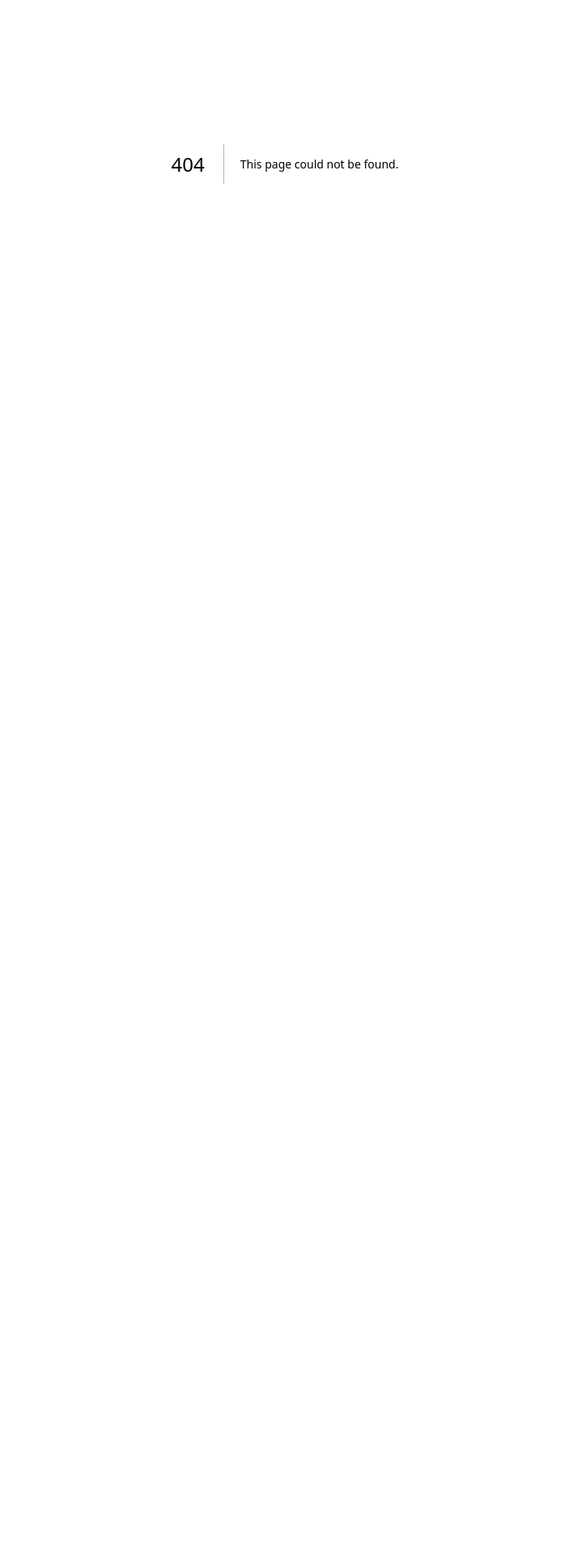
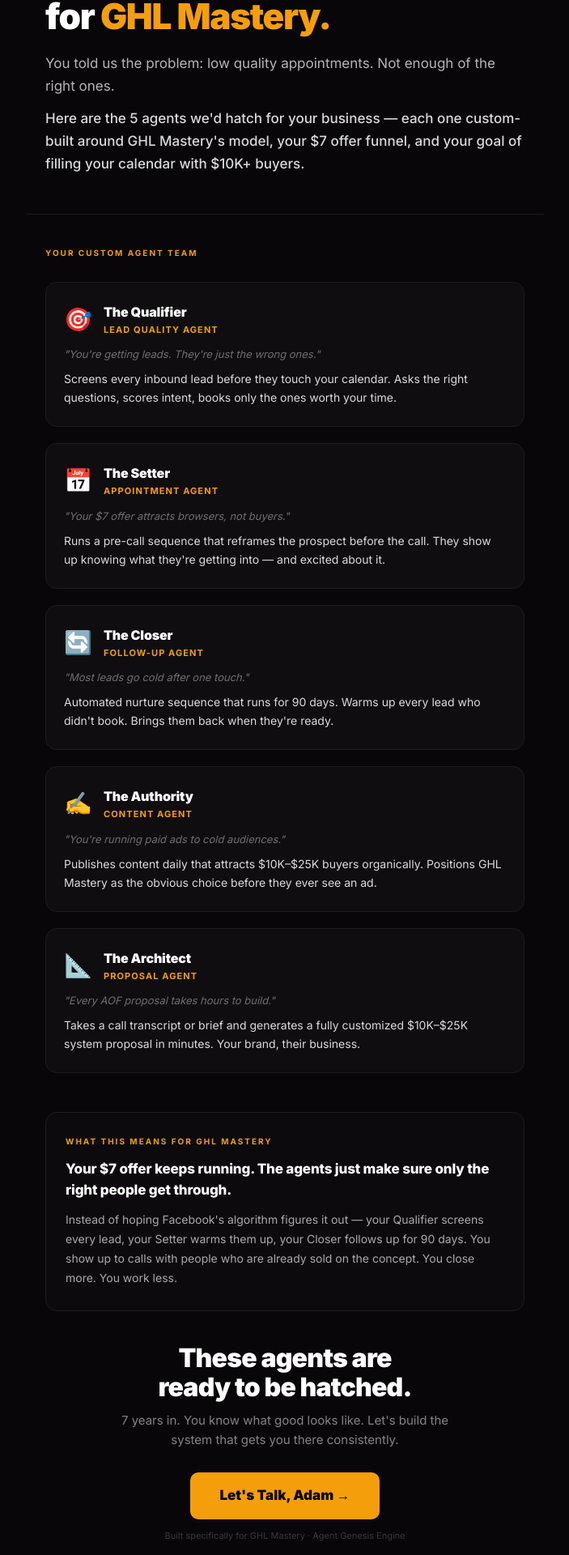
Before and after one commit to L0v3Chrix/age-landing, a Next.js app: page /for/adam in a window 1280 px wide. Before the commit this address had no page. Shown: the part 198-2118 px from the top of the page at 81% size, without its empty margins (288-991 px from the left). Before the commit the page ends 800 px from the top, so only its background shows below. Built offline with nearby package versions, Linux system fonts and the light colour scheme.

Commit message:
Adam custom deliverable — GHL Mastery, 5 custom agents

```diff
--- /dev/null
+++ b/app/for/adam/page.tsx
@@ -0,0 +1,136 @@
+import Link from "next/link";
+
+export default function AdamDeliverable() {
+  const agents = [
+    {
+      name: "The Qualifier",
+      role: "Lead Quality Agent",
+      problem: "You're getting leads. They're just the wrong ones.",
+      solution: "Screens every inbound lead before they touch your calendar. Asks the right questions, scores intent, books only the ones worth your time.",
+      icon: "🎯",
+    },
+    {
+      name: "The Setter",
+      role: "Appointment Agent",
+      problem: "Your $7 offer attracts browsers, not buyers.",
+      solution: "Runs a pre-call sequence that reframes the prospect before the call. They show up knowing what they're getting into — and excited about it.",
+      icon: "📅",
+    },
+    {
+      name: "The Closer",
+      role: "Follow-Up Agent",
+      problem: "Most leads go cold after one touch.",
+      solution: "Automated nurture sequence that runs for 90 days. Warms up every lead who didn't book. Brings them back when they're ready.",
+      icon: "🔄",
+    },
+    {
+      name: "The Authority",
+      role: "Content Agent",
+      problem: "You're running paid ads to cold audiences.",
+      solution: "Publishes content daily that attracts $10K–$25K buyers organically. Positions GHL Mastery as the obvious choice before they ever see an ad.",
+      icon: "✍️",
+    },
+    {
+      name: "The Architect",
+      role: "Proposal Agent",
+      problem: "Every AOF proposal takes hours to build.",
+      solution: "Takes a call transcript or brief and generates a fully customized $10K–$25K system proposal in minutes. Your brand, their business.",
+      icon: "📐",
+    },
+  ];
+
+  return (
+    <>
+      <style>{`
+        @import url('https://fonts.googleapis.com/css2?family=Inter:wght@400;500;600;700;800;900&display=swap');
+        *, *::before, *::after { box-sizing: border-box; margin: 0; padding: 0; }
+        body { background: #080608; color: #fff; font-family: 'Inter', system-ui, sans-serif; -webkit-font-smoothing: antialiased; }
+        @keyframes fadeUp { from{opacity:0;transform:translateY(16px)} to{opacity:1;transform:translateY(0)} }
+        .cta { display:inline-flex;align-items:center;justify-content:center;background:#f59e0b;color:#080608;font-size:17px;font-weight:900;font-family:inherit;padding:16px 36px;border-radius:10px;text-decoration:none;transition:transform 0.15s,background 0.15s; }
+        .cta:hover { transform:translateY(-2px);background:#fbbf24; }
+        @media(max-width:640px) {
+          .cta { width:100%;font-size:16px; }
+          .h1 { font-size:32px !important; }
+          .grid { grid-template-columns:1fr !important; }
+        }
+      `}</style>
+
+      {/* NAV */}
+      <nav style={{padding:"18px 24px",display:"flex",justifyContent:"space-between",alignItems:"center",borderBottom:"1px solid #141418",background:"rgba(8,6,8,0.95)"}}>
+        <Link href="/" style={{fontSize:13,fontWeight:900,letterSpacing:"0.2em",color:"#fff",textDecoration:"none"}}>AGE</Link>
+        <span style={{fontSize:11,color:"rgba(255,255,255,0.35)",letterSpacing:"0.08em",fontWeight:600}}>BUILT FOR ADAM · GHL MASTERY</span>
+      </nav>
+
+      {/* HERO */}
+      <section style={{padding:"60px 24px 48px",maxWidth:640,margin:"0 auto",animation:"fadeUp 0.7s ease both"}}>
+        <p style={{fontSize:10,fontWeight:700,letterSpacing:"0.2em",color:"#f59e0b",marginBottom:16}}>AGENT GENESIS ENGINE · CUSTOM ANALYSIS</p>
+        <h1 className="h1" style={{fontSize:44,fontWeight:900,lineHeight:1.07,letterSpacing:"-0.03em",color:"#fff",marginBottom:20}}>
+          Here's what AGE would do<br />
+          for <span style={{color:"#f59e0b"}}>GHL Mastery.</span>
+        </h1>
+        <p style={{fontSize:17,color:"rgba(255,255,255,0.7)",lineHeight:1.65,marginBottom:12}}>
+          You told us the problem: low quality appointments. Not enough of the right ones.
+        </p>
+        <p style={{fontSize:17,color:"rgba(255,255,255,0.85)",fontWeight:500,lineHeight:1.65,marginBottom:0}}>
+          Here are the 5 agents we'd hatch for your business — each one custom-built around GHL Mastery's model, your $7 offer funnel, and your goal of filling your calendar with $10K+ buyers.
+        </p>
+      </section>
+
+      {/* DIVIDER */}
+      <div style={{borderTop:"1px solid #1a1a1a",maxWidth:640,margin:"0 auto"}} />
+
+      {/* AGENTS */}
+      <section style={{padding:"40px 24px",maxWidth:640,margin:"0 auto"}}>
+        <p style={{fontSize:10,fontWeight:700,letterSpacing:"0.2em",color:"#f59e0b",marginBottom:28}}>YOUR CUSTOM AGENT TEAM</p>
+        <div className="grid" style={{display:"grid",gridTemplateColumns:"1fr",gap:20}}>
+          {agents.map((a, i) => (
+            <div key={i} style={{background:"#0f0d0f",border:"1px solid #1e1c1e",borderRadius:14,padding:"24px 22px"}}>
+              <div style={{display:"flex",alignItems:"flex-start",gap:14,marginBottom:12}}>
+                <span style={{fontSize:28,flexShrink:0}}>{a.icon}</span>
+                <div>
+                  <p style={{fontSize:16,fontWeight:900,color:"#fff",letterSpacing:"-0.01em"}}>{a.name}</p>
+                  <p style={{fontSize:11,color:"#f59e0b",fontWeight:700,letterSpacing:"0.1em",marginTop:2}}>{a.role.toUpperCase()}</p>
+                </div>
+              </div>
+              <p style={{fontSize:13,color:"rgba(255,255,255,0.4)",lineHeight:1.6,marginBottom:8,fontStyle:"italic"}}>
+                "{a.problem}"
+              </p>
+              <p style={{fontSize:14,color:"rgba(255,255,255,0.85)",lineHeight:1.65}}>
+                {a.solution}
+              </p>
+            </div>
+          ))}
+        </div>
+      </section>
+
+      {/* WHAT THIS MEANS */}
+      <section style={{padding:"8px 24px 40px",maxWidth:640,margin:"0 auto"}}>
+        <div style={{background:"#0c0a0c",border:"1px solid #1e1c1e",borderRadius:14,padding:"28px 24px"}}>
+          <p style={{fontSize:10,fontWeight:700,letterSpacing:"0.2em",color:"#f59e0b",marginBottom:14}}>WHAT THIS MEANS FOR GHL MASTERY</p>
+          <p style={{fontSize:17,fontWeight:800,color:"#fff",lineHeight:1.5,marginBottom:12,letterSpacing:"-0.01em"}}>
+            Your $7 offer keeps running. The agents just make sure only the right people get through.
+          </p>
+          <p style={{fontSize:14,color:"rgba(255,255,255,0.65)",lineHeight:1.7}}>
+            Instead of hoping Facebook's algorithm figures it out — your Qualifier screens every lead, your Setter warms them up, your Closer follows up for 90 days. You show up to calls with people who are already sold on the concept. You close more. You work less.
+          </p>
+        </div>
+      </section>
+
+      {/* CTA */}
+      <section style={{padding:"0 24px 72px",maxWidth:480,margin:"0 auto",textAlign:"center"}}>
+        <p style={{fontSize:"clamp(24px,4vw,32px)",fontWeight:900,lineHeight:1.15,letterSpacing:"-0.025em",color:"#fff",marginBottom:10}}>
+          These agents are<br />ready to be hatched.
+        </p>
+        <p style={{fontSize:15,color:"rgba(255,255,255,0.5)",marginBottom:28,lineHeight:1.6}}>
+          7 years in. You know what good looks like. Let's build the system that gets you there consistently.
+        </p>
+        <a className="cta" href="/apply">
+          Let's Talk, Adam →
+        </a>
+        <p style={{marginTop:12,fontSize:11,color:"rgba(255,255,255,0.2)"}}>
+          Built specifically for GHL Mastery · Agent Genesis Engine
+        </p>
+      </section>
+    </>
+  );
+}
```
